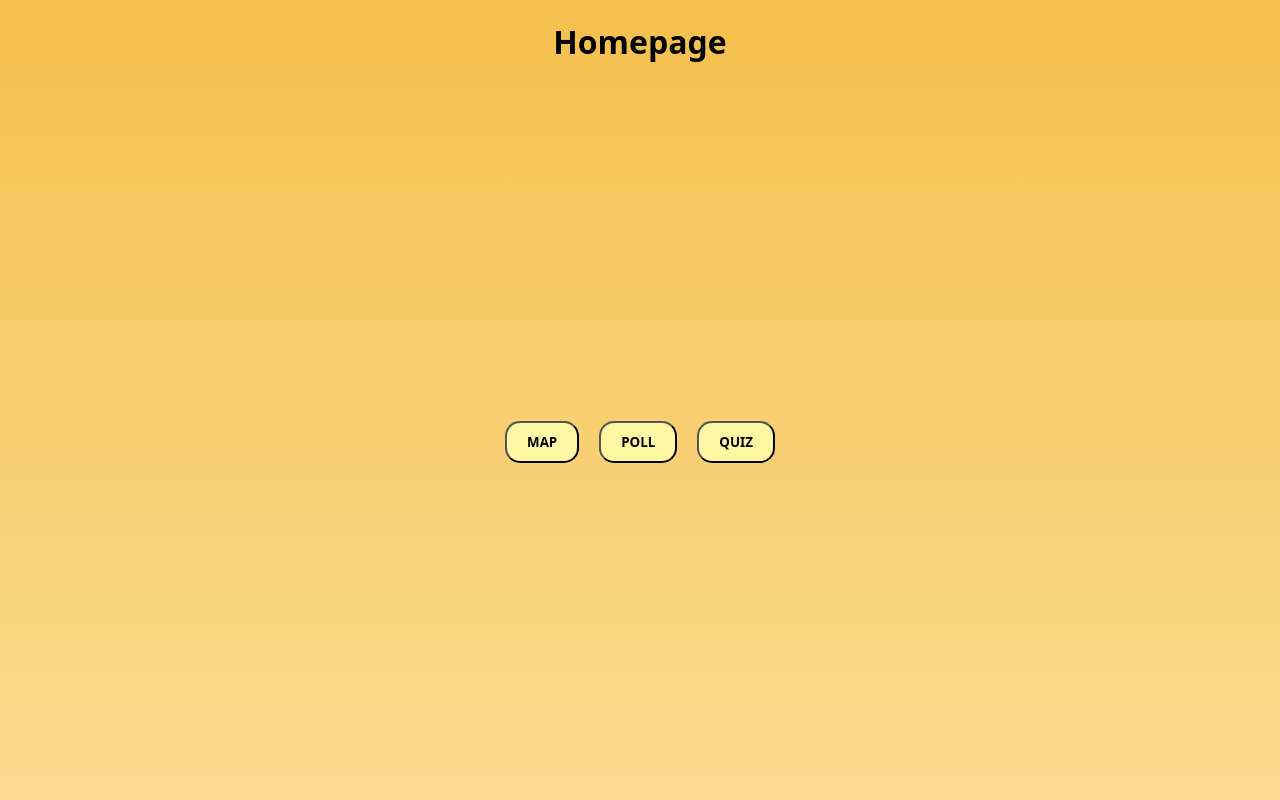
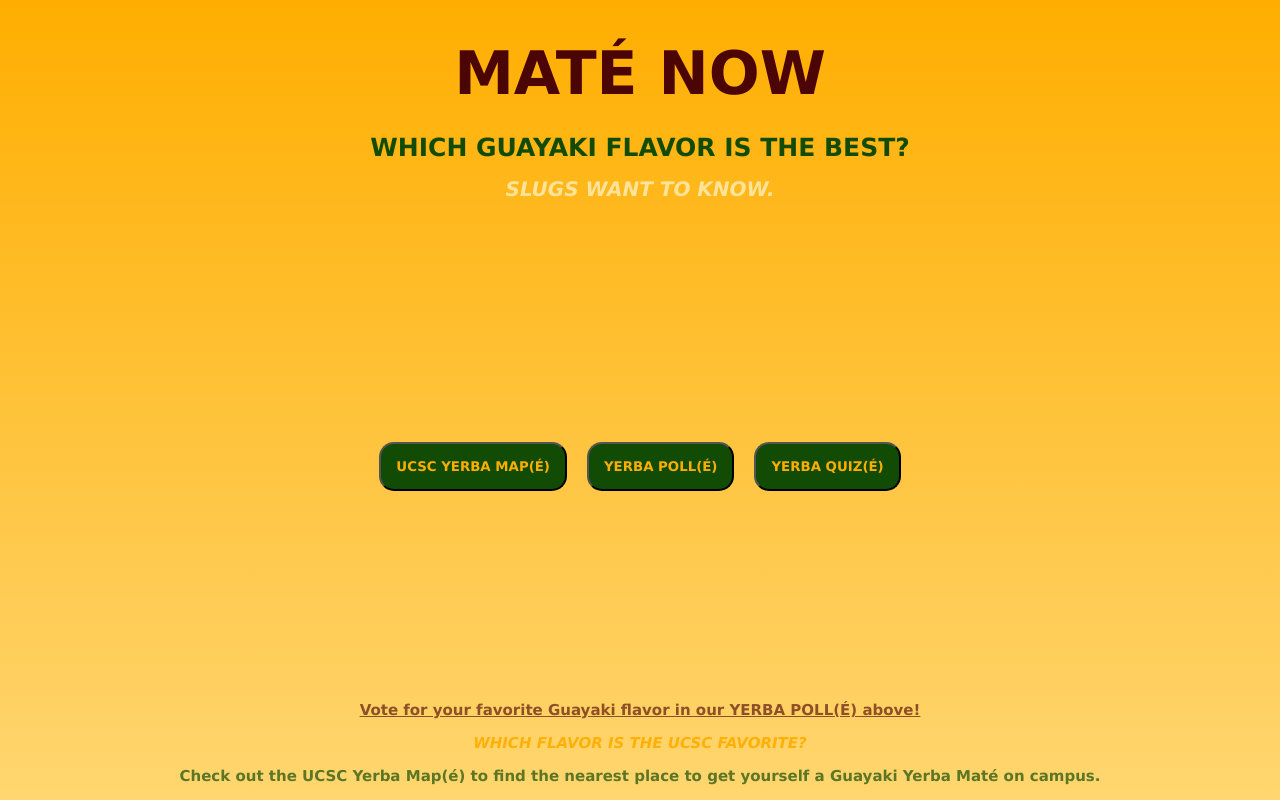
Before and after one commit to AustinMetalGearSlug/Group_15_Project, a plain HTML site: page mainpage/index.html in a window 1280 px wide. Drawn offline with Linux system fonts and the light colour scheme.

Commit message:
homepage
updates to color and design

```diff
--- a/mainpage/css/mainpage.css
+++ b/mainpage/css/mainpage.css
@@ -4,15 +4,51 @@ body {
     display: flex;
     flex-direction: column;
     align-items: center;
-    background: linear-gradient(to bottom, #f4c04e, #fbdc8f);
+    background: linear-gradient(to bottom, #ffae00, #ffd670);
 }
 
 h1 {
     text-align: center;
-    margin-top: 20px;
-    font-family: system-ui, -apple-system, BlinkMacSystemFont, 'Segoe UI', Roboto, Oxygen, Ubuntu, Cantarell, 'Open Sans', 'Helvetica Neue', sans-serif;
+    margin-top: 38px;
+    margin-bottom: 25px;
+    font-size: 60px;
+    color: #4b0505;
+    font-family: Verdana, Geneva, Tahoma, sans-serif
 }
 
+h2 {
+    text-align: center;
+    margin-top: 0px;
+    margin-bottom: 10px;
+    font-size: 25px;
+    color: #114b04;
+    font-family: Verdana, Geneva, Tahoma, sans-serif;
+
+
+}
+
+h3 {
+    text-align: center;
+    margin-top: 5px;
+    font-size: 20px;
+    color:  #ffe39b;
+    font-family: Verdana, Geneva, Tahoma, sans-serif;
+    font-style: italic;
+
+
+}
+
+p {
+    text-align: center;
+    margin-top: 0px;
+    font-size: 15px;
+    color: #4b0505;
+    font-family: Verdana, Geneva, Tahoma, sans-serif;
+    font-weight: bold;
+
+
+
+}
 
 .links {
     margin-top: auto;
@@ -23,18 +59,21 @@ h1 {
 }
 
 button {
-    color: black;
-    background: #fff7a3;
-    padding: 10px 20px;
+    color: #ffae00;
+    background: #114b04;
+    padding: 15px;
+    margin-top: 20px;
+    margin-bottom: 10px;
     border-radius: 15px;
-    font-family: system-ui, -apple-system, BlinkMacSystemFont, 'Segoe UI', Roboto, Oxygen, Ubuntu, Cantarell, 'Open Sans', 'Helvetica Neue', sans-serif;
+    font-family: Verdana, Geneva, Tahoma, sans-serif;
     font-weight: bold;
     transition: box-shadow 0.3s ease;
 }
 
 button:hover {
-    box-shadow: 0px 5px 10px whitesmoke;
+    box-shadow: 0px 5px 10px  #4b0505;
     transform: scale(1.07);
-    background: #ffe14a;
+    background:  silver;
+    color: #114b04;
     font-weight: bolder;
 }
--- a/mainpage/index.html
+++ b/mainpage/index.html
@@ -1,7 +1,7 @@
 <!DOCTYPE html>
 <html>
     <head>
-        <title>Homepage</title>
+        <title>MATÉ NOW</title>
         <link rel="stylesheet" href="css/mainpage.css">
         <meta charset="UTF-8"/>
 
@@ -10,26 +10,42 @@
 
     <body>
 
-      <h1>Homepage</h1>
+      <h1>MATÉ NOW</h1>
+
+      <h2> WHICH GUAYAKI FLAVOR IS THE BEST?</h2>
+
+      <h3> SLUGS WANT TO KNOW.</h3>
 
         <div class="links">
 
     <a href="../map/index.html">
-  <button>MAP</button>
+  <button>UCSC YERBA MAP(É)</button>
 </a>
 
         <a href="../poll/index.html">
-  <button>POLL</button>
+  <button>YERBA POLL(É)</button>
 </a>
 
         <a href="../quiz/index.html">
-  <button>QUIZ</button>
+  <button>YERBA QUIZ(É)</button>
 </a>
-        </div>
+</div>
+
+<div>
+
+
+  <p><span style="color:   #4b0505a2; text-decoration: underline;"> Vote for your favorite Guayaki flavor in our YERBA POLL(É) above!</span></p>
 
 
 
+ <p><span style="color: #ffae00ee; font-style: italic;"> WHICH FLAVOR IS THE UCSC FAVORITE? </span></p>
 
+
+
+<p><span style="color:  #114b04af;"> Check out the UCSC Yerba Map(é) to find the nearest place to get yourself a Guayaki Yerba Maté on campus. </span></p>
+
+
+</div>
 
 
 
```
Also changed, not shown: 1 other file.
